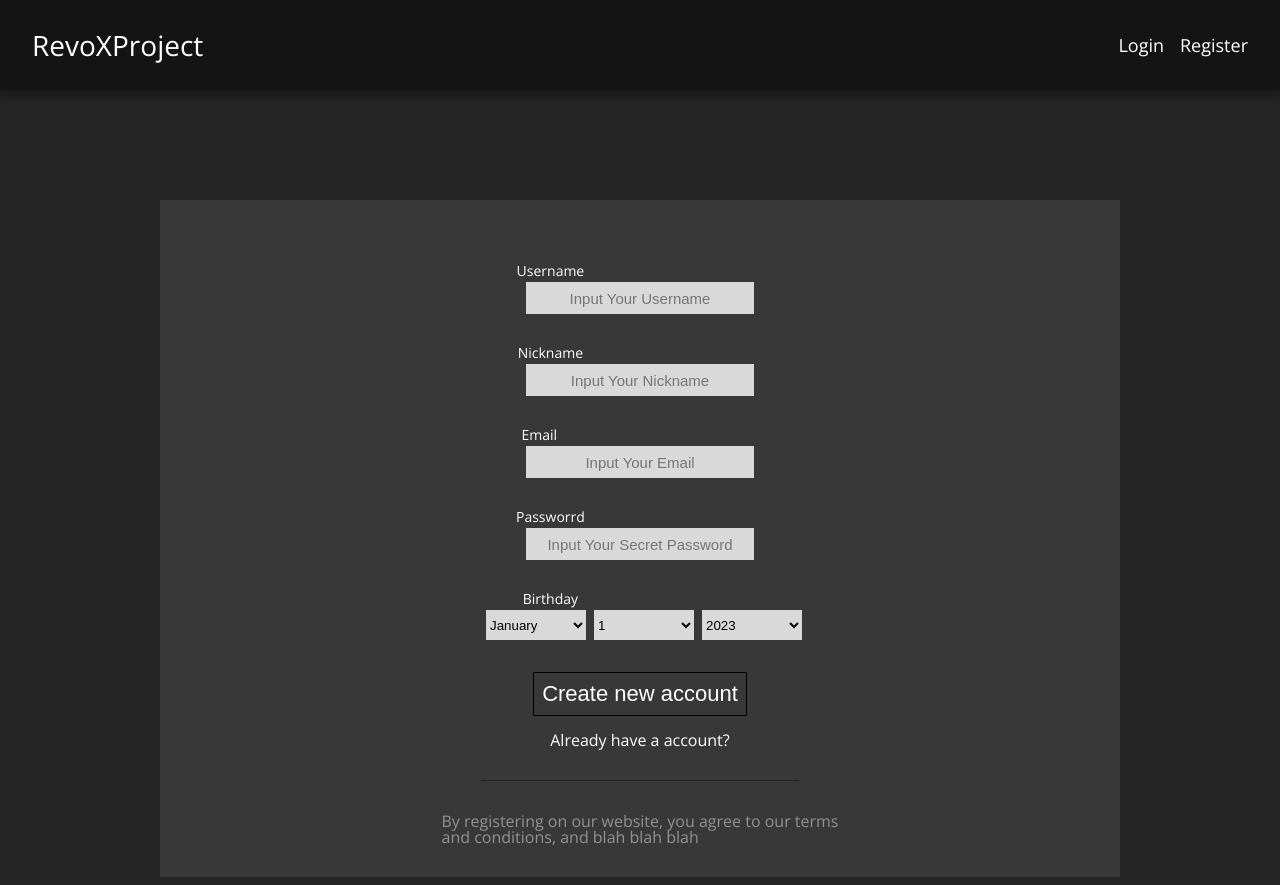
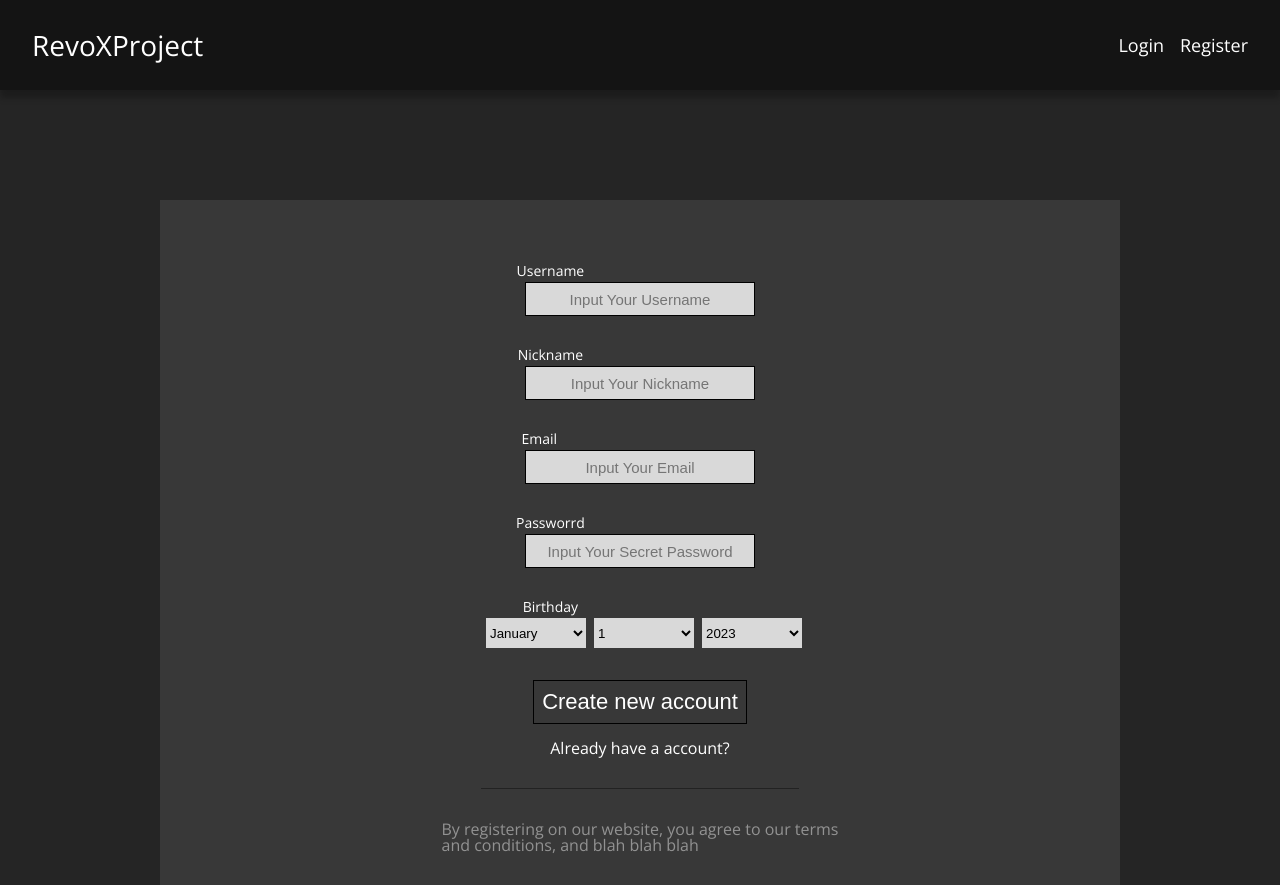
Before and after one commit to LeandroVictor666/revoxproject-app, a React (Vite) app: page /register in a window 1280 px wide. Built offline with nearby package versions, Linux system fonts and the light colour scheme.

Commit message:
feat(register.component): enhanced register component input UI/UX

```diff
--- a/src/Controllers/Login/LoginController.ts
+++ b/src/Controllers/Login/LoginController.ts
@@ -54,6 +54,7 @@ export default class LoginController {
       isError: false,
       response: `user: ${loginAccountDto.password}`,
       responseType: ServerErrorsEnum.Success,
+      responseFrom: "server",
     };
     return Promise.resolve(promiseObject);
   }
--- a/src/Controllers/Register/RegisterController.ts
+++ b/src/Controllers/Register/RegisterController.ts
@@ -22,6 +22,7 @@ export default class RegisterController implements RegisterInterface {
     return {
       isValid: true,
       errorCode: InputValidationResponseEnums.Success,
+      responseFrom: "client",
     };
   }
   validateNickname(nickname: string): InputValidationResponse {
@@ -35,6 +36,7 @@ export default class RegisterController implements RegisterInterface {
     return {
       isValid: true,
       errorCode: InputValidationResponseEnums.Success,
+      responseFrom: "client",
     };
   }
   validateEmail(email: string): InputValidationResponse {
@@ -49,6 +51,7 @@ export default class RegisterController implements RegisterInterface {
     return {
       isValid: true,
       errorCode: InputValidationResponseEnums.Success,
+      responseFrom: "client",
     };
   }
   validatePassword(password: string): InputValidationResponse {
@@ -63,6 +66,7 @@ export default class RegisterController implements RegisterInterface {
     return {
       isValid: true,
       errorCode: InputValidationResponseEnums.Success,
+      responseFrom: "client",
     };
   }
 
@@ -119,10 +123,13 @@ export default class RegisterController implements RegisterInterface {
       return Promise.reject(response);
     }
 
-    return Promise.resolve({
+    const responseObject: ServerResponseDto = {
       isError: false,
       response: "",
+      responseFrom: "server",
       responseType: ServerErrorsEnum.Success,
-    });
+    };
+
+    return Promise.resolve(responseObject);
   }
 }
--- a/src/DTO/ServerResponseDto.ts
+++ b/src/DTO/ServerResponseDto.ts
@@ -1,8 +1,10 @@
+//ATUALIZAR A  NOVA PROP ResponseFrom em todos os ARQUIVOS.
 import ServerErrorsEnum from "../Types/ServerErrors.enum";
 
 type ServerResponseDto = {
   readonly response: string;
   readonly isError: boolean;
   readonly responseType: ServerErrorsEnum;
+  readonly responseFrom: "server";
 };
 export default ServerResponseDto;
--- a/src/Functions/LoginViewFunctions.ts
+++ b/src/Functions/LoginViewFunctions.ts
@@ -1,18 +1,42 @@
 import LoginController from "../Controllers/Login/LoginController";
 import LoginAccountDto from "../DTO/LoginAccountDto";
-
+import { showModal } from "../Redux/Modal.Redux";
+import ModalProps from "../Types/ModalProps";
+import ModalType from "../Types/ModalType.enum";
+import { ViewsEnum } from "../Types/Views.enum";
+import * as ReduxToolkit from "@reduxjs/toolkit";
 export const callToRegisterFunction = async (
-  username: string,
-  password: string
+  loginDto: LoginAccountDto,
+  dispatch: ReduxToolkit.Dispatch<ReduxToolkit.AnyAction>
 ) => {
-  const loginDto = new LoginAccountDto(username, password);
   const loginController = new LoginController();
   await loginController
     .loginUser(loginDto)
-    .then((response) => {
-      console.log(`response: ${response}`);
+    .then(() => {
+      const payload: ModalProps = {
+        actualPage: ViewsEnum.LoginView,
+        message: "Logged In Successfully",
+        modalType: ModalType.Success,
+        title: "Login",
+        isActive: true,
+      };
+      dispatch(showModal(payload));
     })
     .catch((error) => {
-      console.log(`error: ${error}`);
+      let message;
+      if (error.responseFrom === "server") {
+        message = error.response;
+      } else {
+        message = error.reason;
+      }
+
+      const payload: ModalProps = {
+        actualPage: ViewsEnum.LoginView,
+        message: message,
+        modalType: ModalType.Failure,
+        title: "Login",
+        isActive: true,
+      };
+      dispatch(showModal(payload));
     });
 };
--- a/src/Types/InputValidationResponse.d.ts
+++ b/src/Types/InputValidationResponse.d.ts
@@ -4,6 +4,7 @@ type InputValidationResponse = {
   isValid: boolean;
   reason?: string;
   errorCode: InputValidationErrorEnum;
+  readonly responseFrom: "client";
 };
 
 export default InputValidationResponse;
--- a/src/Views/Login/LoginView.tsx
+++ b/src/Views/Login/LoginView.tsx
@@ -1,9 +1,12 @@
 import Styles from "../../Styles/app.module.css";
 import * as React from "react";
+import * as ReactRedux from "react-redux";
+import * as LoginViewFunctions from "../../Functions/LoginViewFunctions";
 const LoginView = (): JSX.Element => {
   const [username, setUsername] = React.useState<string>("");
   const [password, setPassword] = React.useState<string>("");
 
+  const dispatcher = ReactRedux.useDispatch();
   const inputHandler = (ev: React.ChangeEvent<HTMLInputElement>) => {
     switch (ev.target.getAttribute("name")) {
       case "username": {
@@ -16,10 +19,12 @@ const LoginView = (): JSX.Element => {
       }
     }
   };
-
   const callToLoginFn = (ev: React.FormEvent<HTMLFormElement>) => {
     ev.preventDefault();
-
+    LoginViewFunctions.callToRegisterFunction(
+      { username, password },
+      dispatcher
+    );
     return;
   };
 
--- a/src/Views/Register/RegisterView.tsx
+++ b/src/Views/Register/RegisterView.tsx
@@ -8,6 +8,7 @@ import RenderMonthsComponent from "./RenderMonthsComponent";
 import RegisterAccountDto from "../../DTO/RegisterAccountDto";
 import * as ReactRedux from "react-redux";
 import * as RegisterViewFunctions from "../../Functions/RegisterViewFunctions";
+import RegisterController from "../../Controllers/Register/RegisterController";
 
 const RegisterView = (): JSX.Element => {
   const [username, setUsername] = React.useState<string>("");
@@ -73,10 +74,32 @@ const RegisterView = (): JSX.Element => {
     return;
   };
 
+  //é melhor instanciar um unico objeto (RegisterController), do que criar 1 instancia a cada vez que a função seja renderizada pelo react
+  const registerController = new RegisterController();
+
+  const renderUsernameInput = () => {
+    const validationResult = registerController.validateUsername(username);
+    let borderStyle: React.CSSProperties = {
+      border: "1px solid black",
+    };
+
+    if (username.length === 0) {
+      borderStyle = {
+        border: "1px solid black",
+      };
+    } else if (validationResult.isValid === false) {
+      borderStyle = {
+        ...borderStyle,
+        borderColor: "red",
+      };
+    } else {
+      borderStyle = {
+        ...borderStyle,
+        borderColor: "lime",
+      };
+    }
+
     return (
-    <main id="register-main-container">
-      <div className={Styles.registerContainer}>
-        <form className={Styles.registerForm}>
       <div className={Styles.registerInputBox}>
         <p>Username</p>
         <input
@@ -85,11 +108,36 @@ const RegisterView = (): JSX.Element => {
           name="username"
           autoComplete="off"
           value={username}
+          style={borderStyle}
           onChange={(ev) => {
             inputHandler(ev);
           }}
         />
       </div>
+    );
+  };
+  const renderNicknameInput = () => {
+    const validationResult = registerController.validateNickname(nickname);
+    let borderStyle: React.CSSProperties = {
+      border: "1px solid black",
+    };
+
+    if (nickname.length === 0) {
+      borderStyle = {
+        border: "1px solid black",
+      };
+    } else if (validationResult.isValid === false) {
+      borderStyle = {
+        ...borderStyle,
+        borderColor: "red",
+      };
+    } else {
+      borderStyle = {
+        ...borderStyle,
+        borderColor: "lime",
+      };
+    }
+    return (
       <div className={Styles.registerInputBox}>
         <p>Nickname</p>
         <input
@@ -97,12 +145,38 @@ const RegisterView = (): JSX.Element => {
           placeholder="Input Your Nickname"
           name="nickname"
           autoComplete="off"
+          style={borderStyle}
           value={nickname}
           onChange={(ev) => {
             inputHandler(ev);
           }}
         />
       </div>
+    );
+  };
+  const renderEmailInput = () => {
+    const validationResult = registerController.validateEmail(email);
+    let borderStyle: React.CSSProperties = {
+      border: "1px solid black",
+    };
+
+    if (email.length === 0) {
+      borderStyle = {
+        border: "1px solid black",
+      };
+    } else if (validationResult.isValid === false) {
+      borderStyle = {
+        ...borderStyle,
+        borderColor: "red",
+      };
+    } else {
+      borderStyle = {
+        ...borderStyle,
+        borderColor: "lime",
+      };
+    }
+
+    return (
       <div className={Styles.registerInputBox}>
         <p style={{ marginRight: "22.5%" }}>Email</p>
         <input
@@ -110,24 +184,62 @@ const RegisterView = (): JSX.Element => {
           placeholder="Input Your Email"
           name="email"
           autoComplete="off"
+          style={borderStyle}
           value={email}
           onChange={(ev) => {
             inputHandler(ev);
           }}
         />
       </div>
+    );
+  };
+  const renderPasswordInput = () => {
+    const validationResult = registerController.validatePassword(password);
+    let borderStyle: React.CSSProperties = {
+      border: "1px solid black",
+    };
+
+    if (password.length === 0) {
+      borderStyle = {
+        border: "1px solid black",
+      };
+    } else if (validationResult.isValid === false) {
+      borderStyle = {
+        ...borderStyle,
+        borderColor: "red",
+      };
+    } else {
+      borderStyle = {
+        ...borderStyle,
+        borderColor: "lime",
+      };
+    }
+
+    return (
       <div className={Styles.registerInputBox}>
         <p>Passworrd</p>
         <input
           type="password"
           placeholder="Input Your Secret Password"
           name="password"
+          style={borderStyle}
           value={password}
           onChange={(ev) => {
             inputHandler(ev);
           }}
         />
       </div>
+    );
+  };
+
+  return (
+    <main id="register-main-container">
+      <div className={Styles.registerContainer}>
+        <form className={Styles.registerForm}>
+          {renderUsernameInput()}
+          {renderNicknameInput()}
+          {renderEmailInput()}
+          {renderPasswordInput()}
           <div
             className={`${Styles.registerInputBox} ${Styles.birthdayContainer}`}
           >
```
Also changed, not shown: src/Services/ErrorMesseger.Service.ts (+30 -0 lines), src/Services/Login.Service.ts (+12 -0 lines), src/Services/Register.Service.ts (+28 -0 lines), 2 other files (tests, documents, lock files or other folders). Lines whose indentation alone changed are shown as unchanged.
